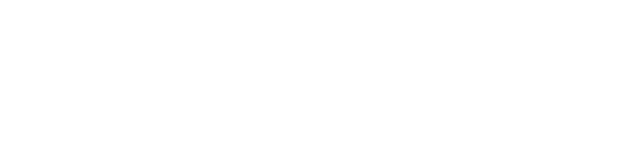
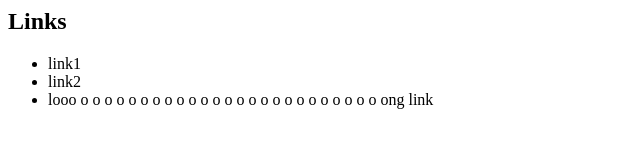
Before and after one commit to joetait/websites, a plain HTML site: page personal/index.html in a window 1280 px wide. Shown: the whole page, without its empty margins (0-640 px from the left). Drawn offline with Linux system fonts and the light colour scheme.

Commit message:
adding basic template

```diff
--- a/personal/index.html
+++ b/personal/index.html
@@ -1,3 +1,21 @@
-<HTML>
+<!DOCTYPE = html>
+<html>
 
-</HTML>
+<head>
+
+	<link rel="stylesheet" href="./style/style.css" type="text/css" />
+
+</head>
+<body>
+
+	<div id="nav">
+		<h2>Links</h2>
+		<ul>
+			<li>link1</li>
+			<li>link2</li>
+			<li>looo o o o o o o o o o o o o o o o o o o o o o o o o o ong link</li>
+		</ul>
+	</div>
+
+</body>
+</html>
```
